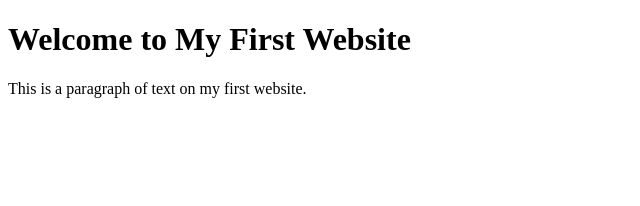
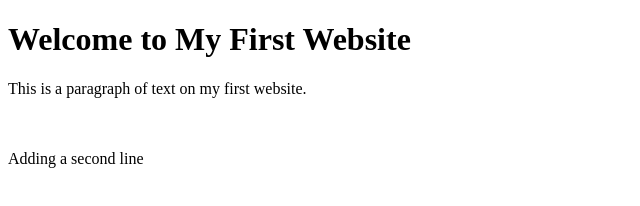
Before and after one commit to yhchan99/yhchan99.github.io, a plain HTML site: page index.html in a window 1280 px wide. Shown: the whole page, without its empty margins (0-640 px from the left). Drawn offline with Linux system fonts and the light colour scheme.

Commit message:
added line to index.html

```diff
--- a/index.html
+++ b/index.html
@@ -8,5 +8,6 @@
 <body>
     <h1>Welcome to My First Website</h1>
     <p>This is a paragraph of text on my first website.</p>
+    <p><br><br>Adding a second line</p>
 </body>
 </html>
```
